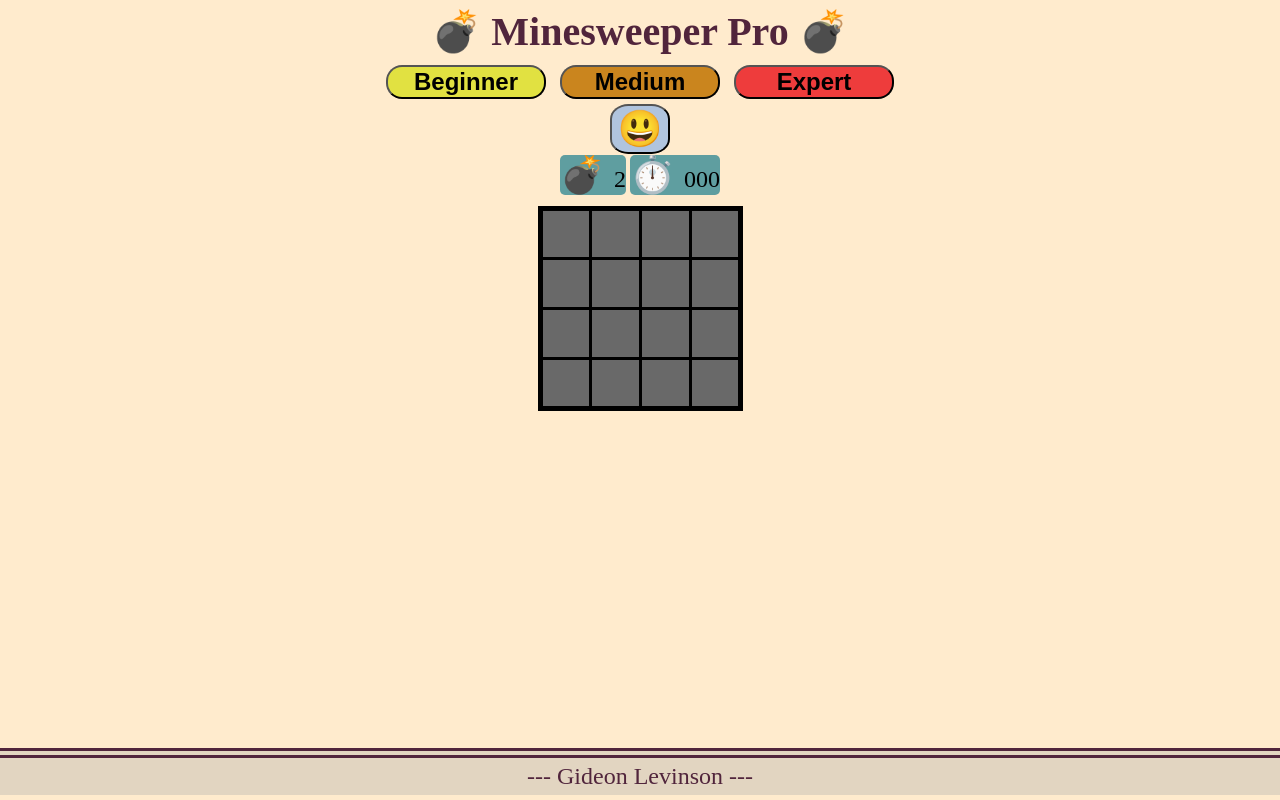
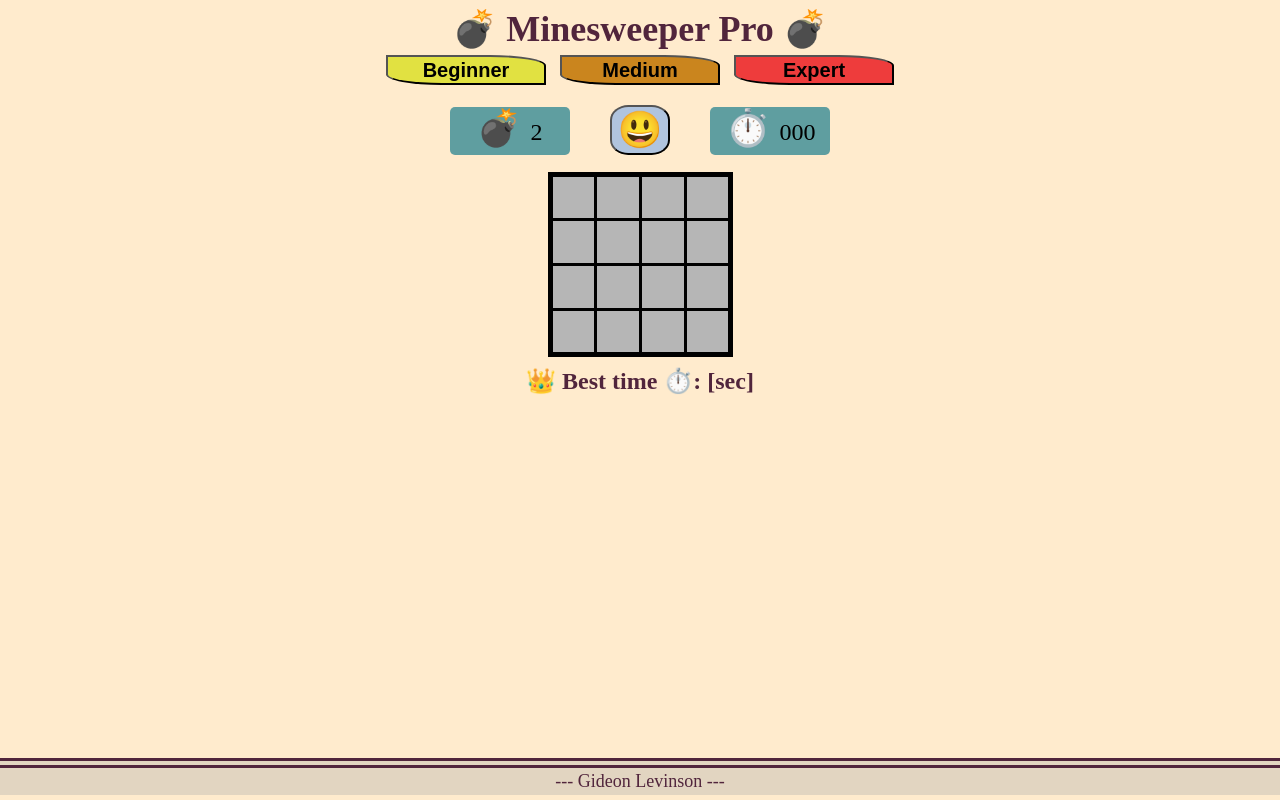
Before and after one commit to GideonLevinson/Mines-Sweeper-Sprint1, a plain HTML site: page index.html in a window 1280 px wide. Drawn offline with Linux system fonts and the light colour scheme.

Commit message:
Thursday 21:00 submission

```diff
--- a/css/styles.css
+++ b/css/styles.css
@@ -9,37 +9,40 @@ body {
 }
 
 .level {
-    font-size: 24px;
+    font-size: 20px;
     margin: 5px 5px;
     width: 160px;
-    border-radius: 16px;
+    height: 30px;
+    border-radius: 0% 35%;
     font-weight: bold;
 }
 
 .level1 {
     background-color: rgb(225, 225, 65);
 }
+
 .level2 {
     background-color: rgb(202, 133, 30);
 }
+
 .level3 {
     background-color: rgb(238, 60, 60);
 }
 
-.user panel {
-    text-align: center;
+.user-panel {
     display: flex;
     justify-content: center;
+    margin: 10px;
 }
 
 .time {
-    display: inline;
     color: black;
     background-color: cadetblue;
     border-radius: 5px;
     width: 120px;
-    height: auto;
+    height: 48px;
     font-size: 36px;
+    margin: 7px 20px;
 }
 
 .timer {
@@ -47,13 +50,13 @@ body {
 }
 
 .mines {
-    display: inline;
     color: black;
     background-color: cadetblue;
     border-radius: 5px;
     width: 120px;
-    height: auto;
+    height:48px;
     font-size: 36px;
+    margin: 7px 20px;
 }
 
 .mines-counter {
@@ -65,6 +68,7 @@ body {
     border-radius: 30%;
     block-size: 50px;
     background-color: lightsteelblue;
+    margin: 5px 20px;
 }
 
 table,
@@ -72,39 +76,42 @@ td {
     margin: 10px auto;
     border: 5px solid black;
     border-collapse: collapse;
-    /* background-color: aqua; */
 }
+
 .board td {
-    background-color: dimgray;
+    background-color:rgb(182, 182, 182) ;
     margin: auto;
     border: 3px solid black;
     border-collapse: collapse;
-    width: 50px;
-    height: 50px;
+    width: 45px;
+    height: 45px;
     color: black;
-    font-size: 28px;
+    font-size: 24px;
     text-align: center;
     transition: 0.5s;
-    padding: 10px;
+    padding: 5px;
 }
 
 .board td:hover {
     background-color: rgb(241, 247, 82);
 }
 
+h1 {
+    font-size: 36px;
+    color: rgb(81, 37, 60);
+    margin: 0px;
+}
 
-
-h1 {
-    /* background-color: beige; */
-    font-size: 40px;
+h3 {
+    font-size: 24px;
     color: rgb(81, 37, 60);
-    margin: 5px;
+    margin: 0px;
 }
 
 .footer {
-    font-size: 24px;
+    font-size: 18px;
     background-color: rgba(169, 169, 169, 0.34);
-    padding: 5px;
+    padding: 3px;
     margin-bottom: 5px;
     border-top: 10px double rgb(81, 37, 60);
     position: fixed;
--- a/index.html
+++ b/index.html
@@ -16,14 +16,16 @@
     <button class="level level3" onclick="selectLevel({size: 12, mines: 32})">Expert</button>
 
     <div class="user-panel">
+        <div class="mines">💣 <span class='mines-counter'>00</span></div>
         <div class="restart"><button onclick="restart()">😃</button></div>
-        <div class="mines">💣 <span class='mines-counter'>00</span></div>
         <div class="time">⏱️ <span class='timer'>000</span></div>
     </div>
 
     <table>
         <tbody class="board"></tbody>
     </table>
+
+    <h3>👑 Best time ⏱️: <span class="best-time"></span>[sec]</h3>
 
 
     <div class="footer">--- Gideon Levinson ---</div>
--- a/js/main.js
+++ b/js/main.js
@@ -6,7 +6,9 @@ var gBoard
 var gGame
 var gStartTime
 var gTimerIntervalId
-
+// localStorage.beginner = 999
+// localStorage.medium = 999
+// localStorage.expert = 999
 function onInit() {
     gGame = { isOn: false, shownCount: 0, markedCountDown: 2, secsPassed: 0 }
     stopTimer()
@@ -71,6 +73,7 @@ function renderBoard(board) {
     elBoard.innerHTML = strHTML
     const elMinesCounter = document.querySelector('.mines-counter')
     elMinesCounter.innerText = gGame.markedCountDown
+    // bestScore()
 }
 
 function checkGameOver() {
@@ -84,16 +87,66 @@ function gameOver(res) {
     stopTimer()
     gGame.isOn = false
     var restartIcon = document.querySelector('.restart button')
-    res === 'win' ? restartIcon.innerText = '😎' : restartIcon.innerText = '🤯'
+    if (res === 'win') {
+        restartIcon.innerText = '😎'
+        // bestScore()
+    }
+    else restartIcon.innerText = '🤯'
 }
 
-function randMinesIdx(gLevel) {
+// function bestScore() {
+//     var record = ''
+//     if (gLevel.size === 4) {
+//         // Retrieve
+//         record = +localStorage.beginner
+//         console.log('record:', record)
+//         if (gGame.secsPassed < record) {
+//             record = gGame.secsPassed
+//             // Store
+//             localStorage.beginner = record
+//         }
+//          document.querySelector(".best-time").innerText = record
+//     }
+//     if (gLevel.size === 8) {
+//         console.log('hi')
+//         // Retrieve
+//         record = +localStorage.medium
+//         console.log('record:', record)
+//         if (gGame.secsPassed < record) {
+//             record = gGame.secsPassed
+//             // Store
+//             localStorage.medium = record
+//         }
+//          document.querySelector(".best-time").innerText = record
+//     }
+//     if (gLevel.size === 12) {
+//         // Retrieve
+//         record = +localStorage.expert
+//         if (gGame.secsPassed < record) {
+//             record = gGame.secsPassed
+//             // Store
+//             localStorage.expert = record
+//         }
+//          document.querySelector(".best-time").innerText = record
+//     }
+// }
+
+function restart() {
+    document.querySelector('.timer').innerText = '000'
+    document.querySelector('.restart button').innerText = '😃'
+    onInit()
+}
+
+function randMinesIdx(gLevel, i, j) {
     var n = gLevel.mines
+    console.log('i,j:', i, j)
     while (n > 0) {
-        var i = getRandomInt(0, gLevel.size)
-        var j = getRandomInt(0, gLevel.size)
-        if (gBoard[i][j].isMine) continue
-        gBoard[i][j].isMine = true
+        var rndI = getRandomInt(0, gLevel.size)
+        var rndJ = getRandomInt(0, gLevel.size)
+        if (gBoard[rndI][rndJ].isMine) continue
+        if ((rndI >= i - 1 && rndJ <= j + 1) && (rndI <= i + 1 && rndJ >= j - 1)) continue
+        console.log('rndI, rndJ:', rndI, rndJ)
+        gBoard[rndI][rndJ].isMine = true
         n--
     }
 }
@@ -104,8 +157,10 @@ function onCellClick(elCell, i, j) {
     if (!gGame.isOn && gGame.secsPassed === 0) {
         gGame.isOn = true
         startTimer()
-        gBoard[0][0].isMine = true
-        gBoard[1][1].isMine = true
+        // gBoard[0][0].isMine = true
+        // gBoard[1][1].isMine = true
+        console.log('now')
+        randMinesIdx(gLevel, i, j)
         setMinesNegsCount()
     }
     if (gBoard[i][j].isMine) {
@@ -135,13 +190,11 @@ function onCellMarked(elCell, i, j) {
         gGame.markedCountDown--
         renderBoard(gBoard)
         checkGameOver()
-        console.log('if')
     }
     else if (!gBoard[i][j].isShown && gBoard[i][j].isMarked) {
         gBoard[i][j].isMarked = false
         gGame.markedCountDown++
         renderBoard(gBoard)
-        console.log('else if')
     }
 }
 
@@ -197,7 +250,6 @@ function revealAllMines() {
         for (var j = 0; j < gBoard.length; j++) {
             var currCell = gBoard[i][j]
             if (currCell.isMine === true) {
-                console.log('Hi')
                 currCell.isShown = true
             }
         }
@@ -207,13 +259,6 @@ function revealAllMines() {
 function selectLevel(level) {
     gLevel = level
     restart()
-    onInit()
-}
-
-function restart() {
-    document.querySelector('.timer').innerText = '000'
-    document.querySelector('.restart button').innerText = '😃'
-    onInit()
 }
 
 function startTimer() {
```
